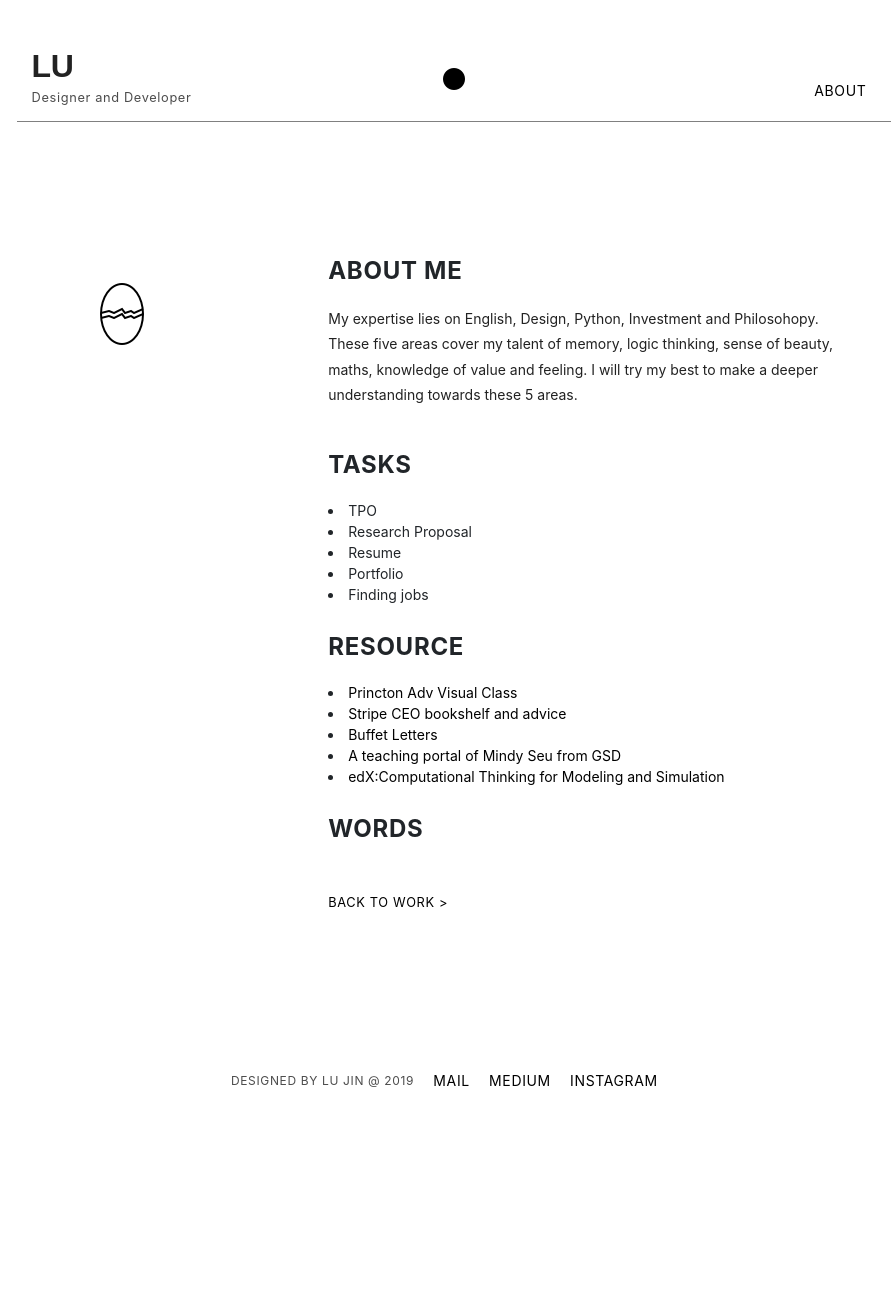
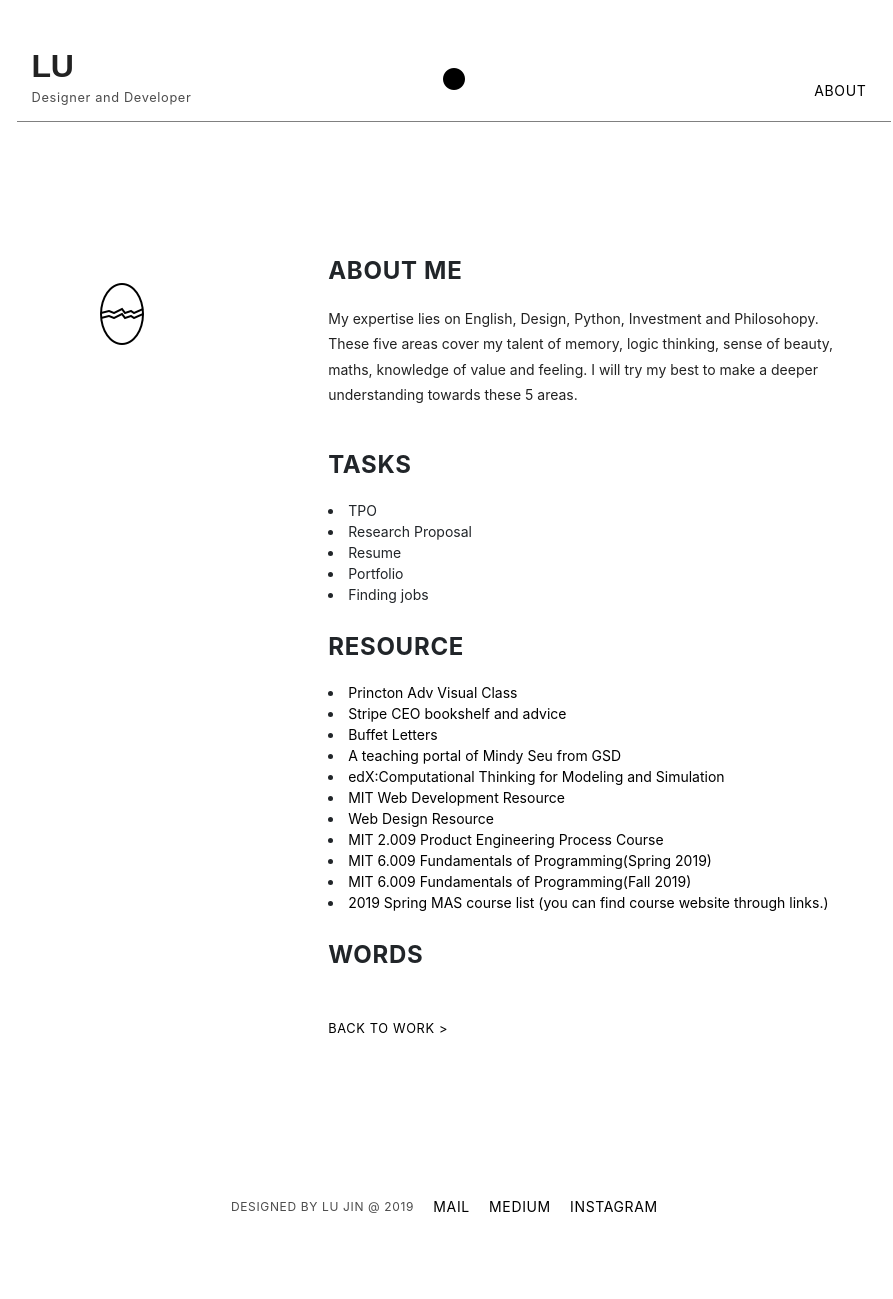
Before and after one commit to beforux/ShakeYourLove, a Jekyll site: the page list.html, which Jekyll copies as it is, in a window 1280 px wide. Shown: the whole page, without its empty margins (186-1079 px from the left). Built offline with Jekyll 4.4.1, drawn with Linux system fonts in a browser that asks for light colours; nearby versions of some CDN libraries; before the commit the page ends 1173 px from its top, so only the background shows below that.

Commit message:
Update list.html

```diff
--- a/list.html
+++ b/list.html
@@ -55,7 +55,16 @@
       <li><a href="https://www.berkshirehathaway.com/"> Buffet Letters</a></li>
                 <li><a href="https://www.berkshirehathaway.com/">  A teaching portal of Mindy Seu from GSD </a></li>
                 <li><a href="https://www.edx.org/course/computational-thinking-for-modeling-and-simulation">edX:Computational Thinking for Modeling and Simulation</a></li>
-                  <h3>Words</h3>
+                <li><a href="http://courses.pgbovine.net/cogs120-cse170/webdev.htm">MIT Web Development Resource </a></li>
+                <li><a href="https://github.com/thoughtbot/trail-map/blob/master/web-design.md"> Web Design Resource</a></li>
+                <li><a href="http://web.mit.edu/2.009/www/schedule/LectureList.html"> MIT 2.009 Product Engineering Process Course</a></li>
+                <li><a href="https://6009.cat-soop.org/spring19"> MIT 6.009 Fundamentals of Programming(Spring 2019)</a></li>
+                <li><a href="https://6009.cat-soop.org/fall19"> MIT 6.009 Fundamentals of Programming(Fall 2019)</a></li>
+                <li><a href="http://fab.cba.mit.edu/classes/MAS.864/> MIT MAS.864 The nature of mathematical modeling</a></li>
+                <li><a href="https://www.media.mit.edu/posts/2019-spring-media-arts-and-sciences-course-list/"> 2019 Spring MAS course list (you can find course website through links.)</a></li>
+
+                <h3>Words</h3>
+
 
 
                   <p class="back small"><a href="index.html">BACK TO WORK > </a></p>
```
